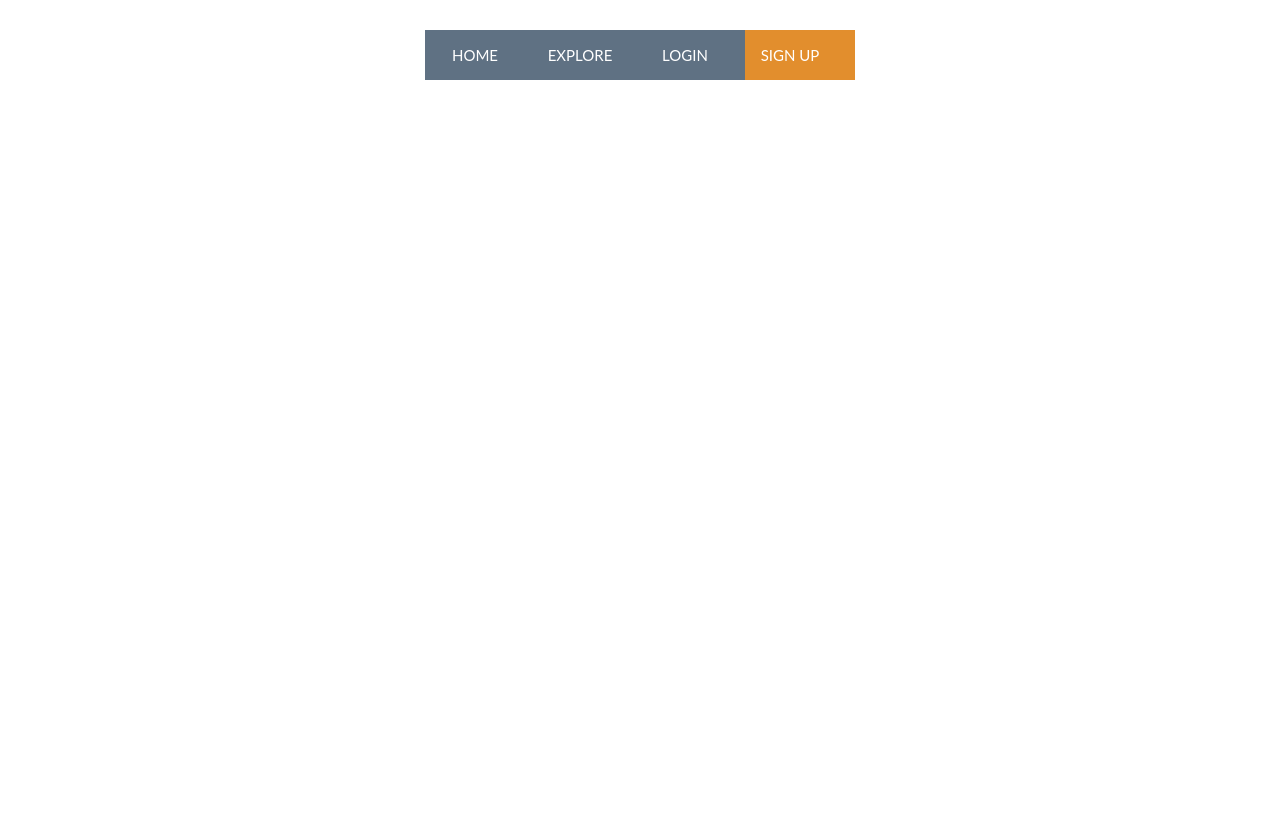
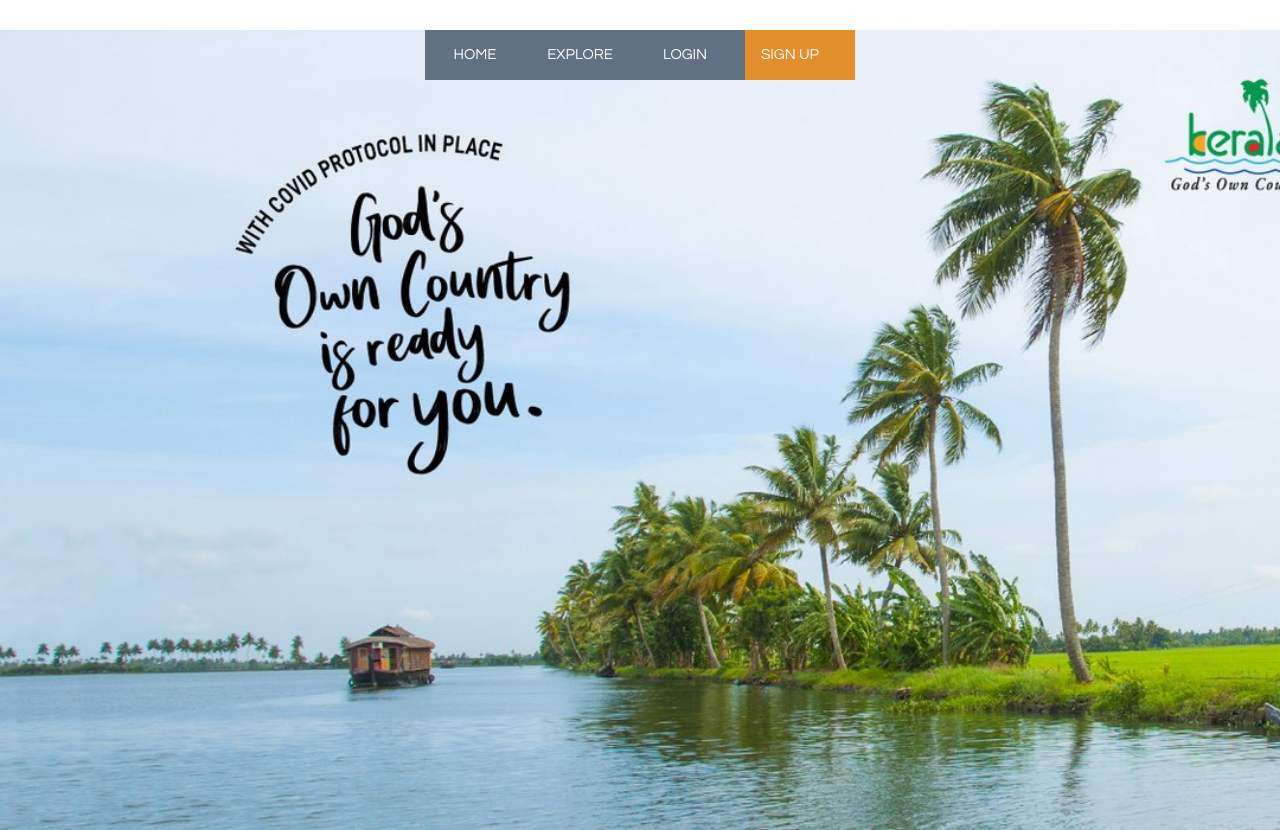
Before and after one commit to shinoy123/tourism1, a plain HTML site: page index.html in a window 1280 px wide. Before the commit the page ends 800 px from the top, so only its background shows below. Drawn offline with Linux system fonts and the light colour scheme.

Commit message:
Update index.html

```diff
--- a/index.html
+++ b/index.html
@@ -5,7 +5,7 @@
         <title>
             Travel website
         </title>
-        <link rel="stylesheet" type="text/css" href="css/style.css">
+        <link rel="stylesheet" type="text/css" href="css/index.css">
         <style type="text/css">
         body{
             font-family: 'lato', sans-serif;
```
